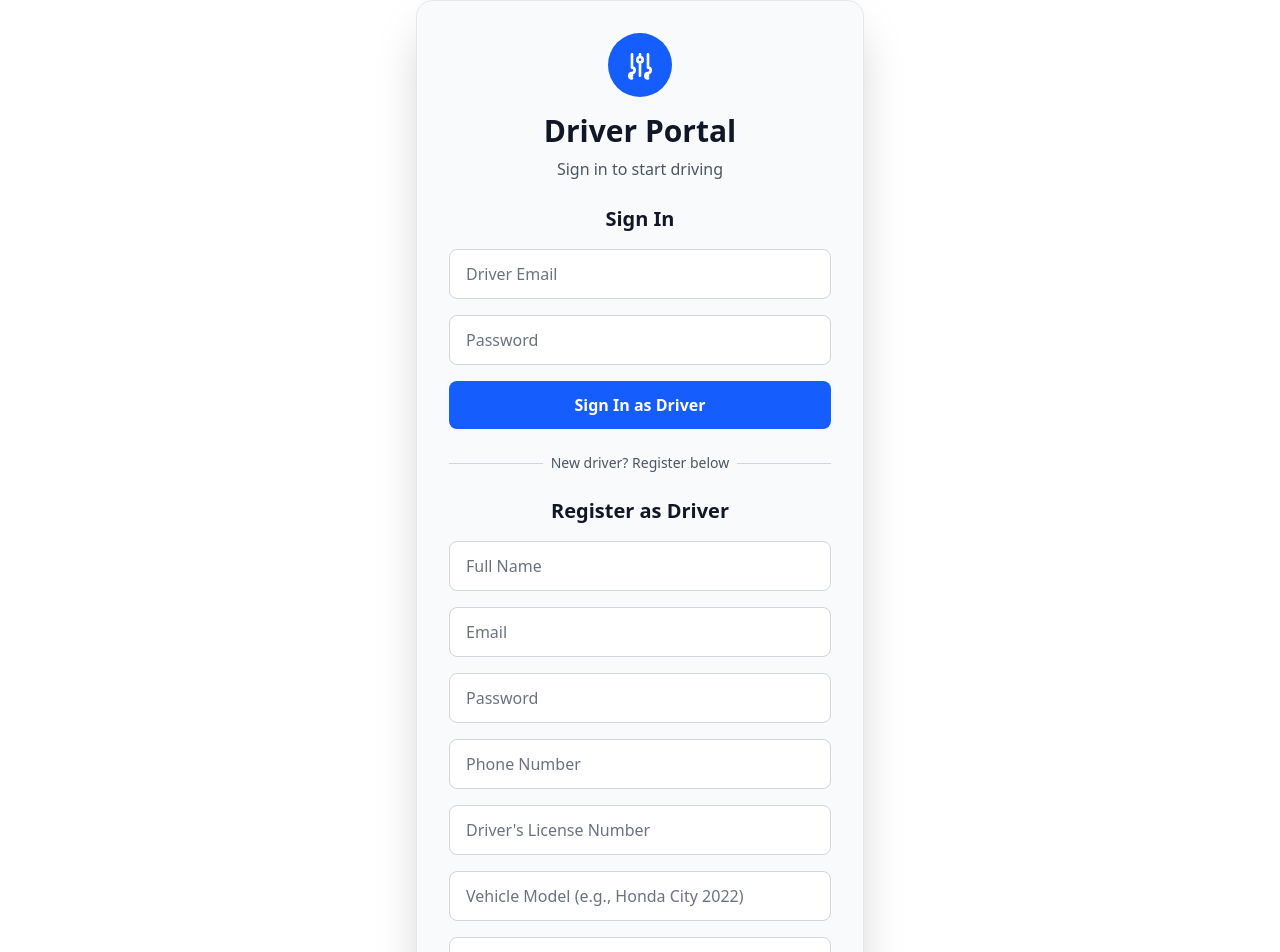
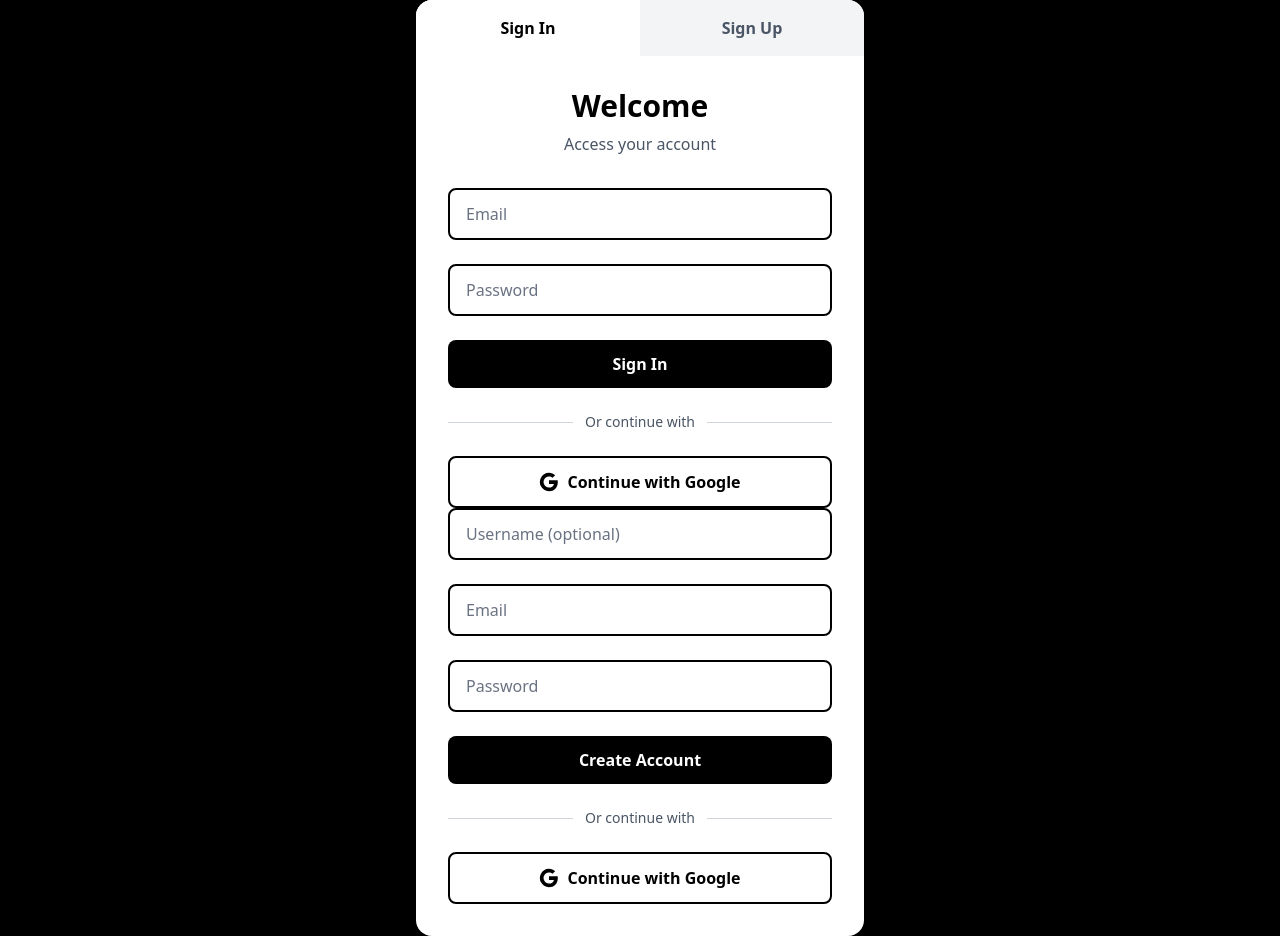
Before and after one commit to balas2027/uber-clone, a Next.js app: page /driver/login in a window 1280 px wide. Shown: the top 952 px of the page. Built offline with nearby package versions, Linux system fonts and the light colour scheme; no server answers.

Commit message:
Update page.js
updated with sliding login and signup

```diff
--- a/src/app/driver/login/page.js
+++ b/src/app/driver/login/page.js
@@ -163,165 +163,198 @@
 // }
 
 
-
-// app/driver/login/page.js
 import { createClient } from '@/utils/supabase/server'
 import { redirect } from 'next/navigation'
-// app/driver/login/page.js
-import { driverLogin, driverSignup } from './actions'
+import { login, signup, loginWithGoogle } from './actions'
 
+export default async function LoginPage({ searchParams }) {
+  const supabase = await createClient()
+  const {
+    data: { user },
+  } = await supabase.auth.getUser()
 
-
-export default async function DriverLoginPage({ searchParams }) {
-  const supabase = await createClient()
-  const { data: { user } } = await supabase.auth.getUser()
-
-  // If already logged in, check if driver and redirect accordingly
   if (user) {
-    const { data: driverProfile } = await supabase
-      .from('driver_profiles')
-      .select('*')
-      .eq('id', user.id)
-      .single()
-
-    if (driverProfile) {
-      redirect('/driver/dashboard')
-    }
+    redirect('/profile')
   }
 
   const error = searchParams?.error
   const message = searchParams?.message
 
   return (
-    <div className="min-h-screen bg-white flex items-center justify-center px-4">
-      <div className="w-full max-w-md bg-gray-50 rounded-2xl shadow-2xl border border-gray-200 p-8 space-y-6">
-        <div className="text-center">
-          <div className="w-16 h-16 bg-blue-600 rounded-full flex items-center justify-center mx-auto mb-4">
-            <svg className="w-8 h-8 text-white" fill="none" stroke="currentColor" viewBox="0 0 24 24">
-              <path strokeLinecap="round" strokeLinejoin="round" strokeWidth={2} d="M12 6V4m0 2a2 2 0 100 4m0-4a2 2 0 110 4m-6 8a2 2 0 100-4m0 4a2 2 0 100 4m0-4v2m0-6V4m6 6v10m6-2a2 2 0 100-4m0 4a2 2 0 100 4m0-4v2m0-6V4" />
-            </svg>
-          </div>
-          <h1 className="text-3xl font-bold mb-2 text-gray-900">Driver Portal</h1>
-          <p className="text-gray-600">Sign in to start driving</p>
-        </div>
-
+    <div className="min-h-screen bg-black text-white flex items-center justify-center px-4">
+      <div className="w-full max-w-md">
         {error && (
-          <div className="bg-red-50 border border-red-300 text-red-800 px-4 py-3 rounded-lg">
+          <div className="bg-white text-black px-4 py-3 rounded mb-6 text-center font-medium">
             {error}
           </div>
         )}
 
         {message && (
-          <div className="bg-green-50 border border-green-300 text-green-800 px-4 py-3 rounded-lg">
+          <div className="bg-white text-black px-4 py-3 rounded mb-6 text-center font-medium">
             {message}
           </div>
         )}
 
-        {/* Driver Login */}
-        <div className="space-y-6">
-          <div>
-            <h2 className="text-xl font-semibold mb-4 text-center text-gray-900">Sign In</h2>
-            <form action={driverLogin} className="space-y-4">
+        <div className="bg-white rounded-2xl shadow-2xl overflow-hidden">
+          {/* Toggle Tabs */}
+          <div className="flex bg-gray-100 relative">
+            <input type="radio" id="login-tab" name="auth-tab" className="hidden peer/login" defaultChecked />
+            <input type="radio" id="register-tab" name="auth-tab" className="hidden peer/register" />
+
+            <label
+              htmlFor="login-tab"
+              className="flex-1 py-4 text-center font-semibold cursor-pointer transition-colors duration-300 peer-checked/login:text-black text-gray-600 relative z-10"
+            >
+              Sign In
+            </label>
+
+            <label
+              htmlFor="register-tab"
+              className="flex-1 py-4 text-center font-semibold cursor-pointer transition-colors duration-300 peer-checked/register:text-black text-gray-600 relative z-10"
+            >
+              Sign Up
+            </label>
+
+            {/* Sliding indicator */}
+            <div className="absolute top-0 left-0 w-1/2 h-full bg-white transition-transform duration-300 peer-checked/register:translate-x-full"></div>
+          </div>
+
+          <div className="p-8 text-black">
+            <div className="text-center mb-8">
+              <h1 className="text-3xl font-bold mb-2">Welcome</h1>
+              <p className="text-gray-600">Access your account</p>
+            </div>
+
+            {/* Login Form */}
+            <div className="peer-checked/register:hidden">
+              <form action={login} className="space-y-6">
                 <input
                   name="email"
                   type="email"
-                placeholder="Driver Email"
+                  placeholder="Email"
                   required
-                className="w-full px-4 py-3 rounded-lg bg-white border border-gray-300 text-gray-900 placeholder-gray-500 focus:ring-2 focus:ring-blue-500 focus:border-transparent outline-none"
+                  className="w-full px-4 py-3 border-2 border-black rounded-lg text-black placeholder-gray-500 focus:outline-none focus:border-gray-600 transition-colors"
                 />
                 <input
                   name="password"
                   type="password"
                   placeholder="Password"
                   required
-                className="w-full px-4 py-3 rounded-lg bg-white border border-gray-300 text-gray-900 placeholder-gray-500 focus:ring-2 focus:ring-blue-500 focus:border-transparent outline-none"
+                  className="w-full px-4 py-3 border-2 border-black rounded-lg text-black placeholder-gray-500 focus:outline-none focus:border-gray-600 transition-colors"
                 />
                 <button
                   type="submit"
-                className="w-full bg-blue-600 text-white font-semibold py-3 rounded-lg hover:bg-blue-500 transition duration-200"
+                  className="w-full bg-black text-white font-semibold py-3 rounded-lg hover:bg-gray-800 transition-colors duration-200"
                 >
-                Sign In as Driver
+                  Sign In
+                </button>
+              </form>
+
+              <div className="relative my-6">
+                <div className="absolute inset-0 flex items-center">
+                  <div className="w-full border-t border-gray-300"></div>
+                </div>
+                <div className="relative flex justify-center text-sm">
+                  <span className="bg-white px-3 text-gray-600">Or continue with</span>
+                </div>
+              </div>
+
+              <form action={loginWithGoogle}>
+                <button
+                  type="submit"
+                  className="w-full border-2 border-black text-black font-semibold py-3 rounded-lg hover:bg-gray-50 transition-colors duration-200 flex items-center justify-center space-x-2"
+                >
+                  <svg className="w-5 h-5" viewBox="0 0 24 24">
+                    <path
+                      fill="currentColor"
+                      d="M22.56 12.25c0-.78-.07-1.53-.2-2.25H12v4.26h5.92c-.26 1.37-1.04 2.53-2.21 3.31v2.77h3.57c2.08-1.92 3.28-4.74 3.28-8.09z"
+                    />
+                    <path
+                      fill="currentColor"
+                      d="M12 23c2.97 0 5.46-.98 7.28-2.66l-3.57-2.77c-.98.66-2.23 1.06-3.71 1.06-2.86 0-5.29-1.93-6.16-4.53H2.18v2.84C3.99 20.53 7.7 23 12 23z"
+                    />
+                    <path
+                      fill="currentColor"
+                      d="M5.84 14.09c-.22-.66-.35-1.36-.35-2.09s.13-1.43.35-2.09V7.07H2.18C1.43 8.55 1 10.22 1 12s.43 3.45 1.18 4.93l2.85-2.22.81-.62z"
+                    />
+                    <path
+                      fill="currentColor"
+                      d="M12 5.38c1.62 0 3.06.56 4.21 1.64l3.15-3.15C17.45 2.09 14.97 1 12 1 7.7 1 3.99 3.47 2.18 7.07l3.66 2.84c.87-2.6 3.3-4.53 6.16-4.53z"
+                    />
+                  </svg>
+                  <span>Continue with Google</span>
                 </button>
               </form>
             </div>
 
-          <div className="relative">
-            <div className="absolute inset-0 flex items-center">
-              <div className="w-full border-t border-gray-300"></div>
-            </div>
-            <div className="relative flex justify-center text-sm">
-              <span className="bg-gray-50 px-2 text-gray-600">New driver? Register below</span>
-            </div>
-          </div>
-
-          {/* Driver Signup */}
-          <div>
-            <h2 className="text-xl font-semibold mb-4 text-center text-gray-900">Register as Driver</h2>
-            <form action={driverSignup} className="space-y-4">
+            {/* Register Form */}
+            <div className="peer-checked/login:hidden">
+              <form action={signup} className="space-y-6">
                 <input
-                name="fullName"
+                  name="username"
                   type="text"
-                placeholder="Full Name"
-                required
-                className="w-full px-4 py-3 rounded-lg bg-white border border-gray-300 text-gray-900 placeholder-gray-500 focus:ring-2 focus:ring-blue-500 focus:border-transparent outline-none"
+                  placeholder="Username (optional)"
+                  className="w-full px-4 py-3 border-2 border-black rounded-lg text-black placeholder-gray-500 focus:outline-none focus:border-gray-600 transition-colors"
                 />
                 <input
                   name="email"
                   type="email"
                   placeholder="Email"
                   required
-                className="w-full px-4 py-3 rounded-lg bg-white border border-gray-300 text-gray-900 placeholder-gray-500 focus:ring-2 focus:ring-blue-500 focus:border-transparent outline-none"
+                  className="w-full px-4 py-3 border-2 border-black rounded-lg text-black placeholder-gray-500 focus:outline-none focus:border-gray-600 transition-colors"
                 />
                 <input
                   name="password"
                   type="password"
                   placeholder="Password"
                   required
-                className="w-full px-4 py-3 rounded-lg bg-white border border-gray-300 text-gray-900 placeholder-gray-500 focus:ring-2 focus:ring-blue-500 focus:border-transparent outline-none"
-              />
-              <input
-                name="phone"
-                type="tel"
-                placeholder="Phone Number"
-                required
-                className="w-full px-4 py-3 rounded-lg bg-white border border-gray-300 text-gray-900 placeholder-gray-500 focus:ring-2 focus:ring-blue-500 focus:border-transparent outline-none"
-              />
-              <input
-                name="licenseNumber"
-                type="text"
-                placeholder="Driver's License Number"
-                required
-                className="w-full px-4 py-3 rounded-lg bg-white border border-gray-300 text-gray-900 placeholder-gray-500 focus:ring-2 focus:ring-blue-500 focus:border-transparent outline-none"
-              />
-              <input
-                name="vehicleModel"
-                type="text"
-                placeholder="Vehicle Model (e.g., Honda City 2022)"
-                className="w-full px-4 py-3 rounded-lg bg-white border border-gray-300 text-gray-900 placeholder-gray-500 focus:ring-2 focus:ring-blue-500 focus:border-transparent outline-none"
-              />
-              <input
-                name="vehiclePlate"
-                type="text"
-                placeholder="Vehicle Plate Number"
-                className="w-full px-4 py-3 rounded-lg bg-white border border-gray-300 text-gray-900 placeholder-gray-500 focus:ring-2 focus:ring-blue-500 focus:border-transparent outline-none"
+                  className="w-full px-4 py-3 border-2 border-black rounded-lg text-black placeholder-gray-500 focus:outline-none focus:border-gray-600 transition-colors"
                 />
                 <button
                   type="submit"
-                className="w-full bg-green-600 text-white font-semibold py-3 rounded-lg hover:bg-green-500 transition duration-200"
+                  className="w-full bg-black text-white font-semibold py-3 rounded-lg hover:bg-gray-800 transition-colors duration-200"
                 >
-                Register as Driver
+                  Create Account
+                </button>
+              </form>
+
+              <div className="relative my-6">
+                <div className="absolute inset-0 flex items-center">
+                  <div className="w-full border-t border-gray-300"></div>
+                </div>
+                <div className="relative flex justify-center text-sm">
+                  <span className="bg-white px-3 text-gray-600">Or continue with</span>
+                </div>
+              </div>
+
+              <form action={loginWithGoogle}>
+                <button
+                  type="submit"
+                  className="w-full border-2 border-black text-black font-semibold py-3 rounded-lg hover:bg-gray-50 transition-colors duration-200 flex items-center justify-center space-x-2"
+                >
+                  <svg className="w-5 h-5" viewBox="0 0 24 24">
+                    <path
+                      fill="currentColor"
+                      d="M22.56 12.25c0-.78-.07-1.53-.2-2.25H12v4.26h5.92c-.26 1.37-1.04 2.53-2.21 3.31v2.77h3.57c2.08-1.92 3.28-4.74 3.28-8.09z"
+                    />
+                    <path
+                      fill="currentColor"
+                      d="M12 23c2.97 0 5.46-.98 7.28-2.66l-3.57-2.77c-.98.66-2.23 1.06-3.71 1.06-2.86 0-5.29-1.93-6.16-4.53H2.18v2.84C3.99 20.53 7.7 23 12 23z"
+                    />
+                    <path
+                      fill="currentColor"
+                      d="M5.84 14.09c-.22-.66-.35-1.36-.35-2.09s.13-1.43.35-2.09V7.07H2.18C1.43 8.55 1 10.22 1 12s.43 3.45 1.18 4.93l2.85-2.22.81-.62z"
+                    />
+                    <path
+                      fill="currentColor"
+                      d="M12 5.38c1.62 0 3.06.56 4.21 1.64l3.15-3.15C17.45 2.09 14.97 1 12 1 7.7 1 3.99 3.47 2.18 7.07l3.66 2.84c.87-2.6 3.3-4.53 6.16-4.53z"
+                    />
+                  </svg>
+                  <span>Continue with Google</span>
                 </button>
               </form>
             </div>
           </div>
-
-        <div className="text-center">
-          <a
-            href="/login"
-            className="text-gray-600 hover:text-gray-900 transition duration-200"
-          >
-            Are you a passenger? Sign in here
-          </a>
         </div>
       </div>
     </div>
```
Lines whose indentation alone changed are shown as unchanged.
